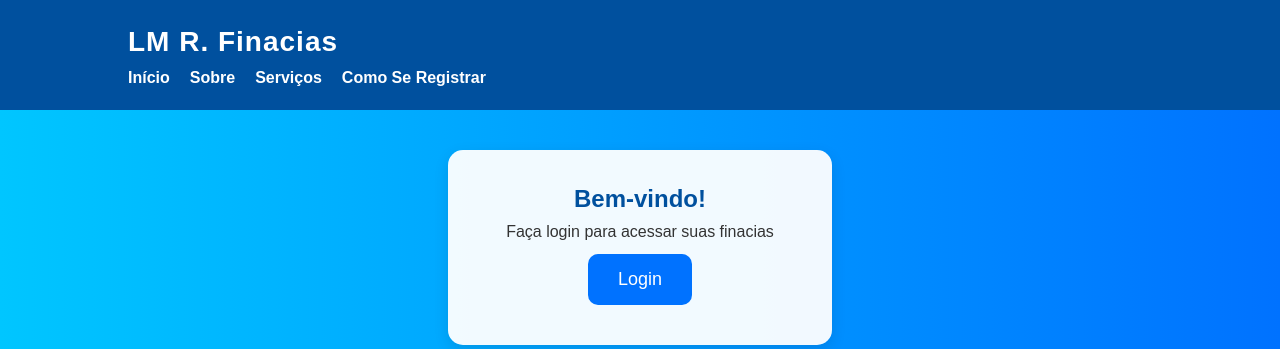
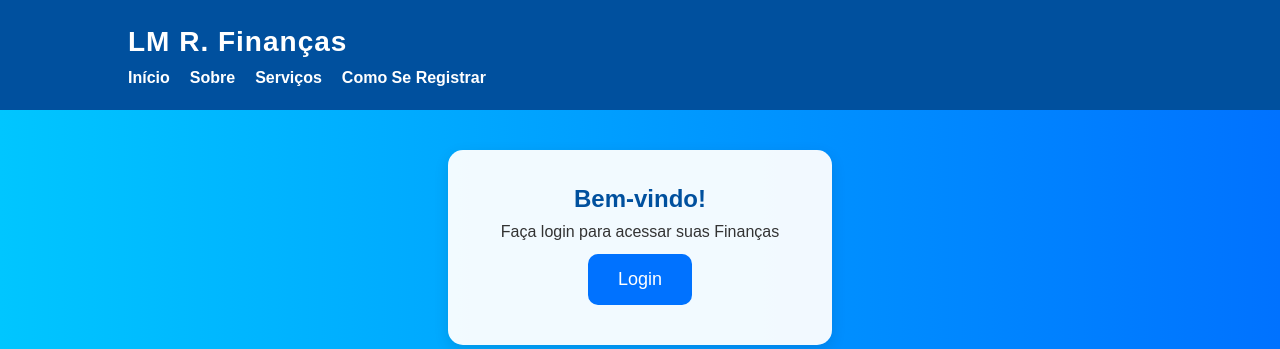
Before and after one commit to Mayconjulio/ProjetoPI, a PHP site: page /paginicial.php in a window 1280 px wide. Shown: the top 349 px of the page. Run offline with PHP 8.4, Linux system fonts and the light colour scheme.

Commit message:
concertei o nome finanças

```diff
--- a/paginicial.php
+++ b/paginicial.php
@@ -224,7 +224,7 @@ $conn->close();
     <!-- Cabeçalho -->
     <header>
         <div class="container">
-            <h1>LM R. Finacias</h1>
+            <h1>LM R. Finanças</h1>
             <nav>
                 <ul>
                     <li><a href="paginicial.php">Início</a></li>
@@ -240,7 +240,7 @@ $conn->close();
     <main>
         <div class="box">
             <h2>Bem-vindo!</h2>
-            <p>Faça login para acessar suas finacias</p>
+            <p>Faça login para acessar suas Finanças</p>
             <a href="loginN.php"><button class="btn">Login</button></a>
         </div>
     </main>
--- a/pasta Dos HTML/sComocadastra.html
+++ b/pasta Dos HTML/sComocadastra.html
@@ -193,7 +193,7 @@
     <!-- Cabeçalho -->
     <header>
       <div class="containerr">
-        <h1>LM R. Finacias</h1>
+        <h1>LM R. Finanças</h1>
         <nav>
           <ul>
             <li><a href="../paginicial.php">Início</a></li>
--- a/pasta Dos HTML/servicos.html
+++ b/pasta Dos HTML/servicos.html
@@ -7,10 +7,10 @@
     <title>Como cadastra</title>
   </head>
   <body>
-    <!-- Cabeçalho -->
+
     <header>
       <div class="container">
-        <h1>LM R. Finacias</h1>
+        <h1>LM R. Finanças</h1>
         <nav>
           <ul>
             <li><a href="../paginicial.php">Início</a></li>
--- a/pasta Dos HTML/sobre.html
+++ b/pasta Dos HTML/sobre.html
@@ -180,7 +180,7 @@
     <!-- Cabeçalho -->
     <header>
       <div class="container">
-        <h1>LM R. Finacias</h1>
+        <h1>LM R. Finanças</h1>
         <nav>
           <ul>
             <li><a href="../paginicial.php">Início</a></li>
```
